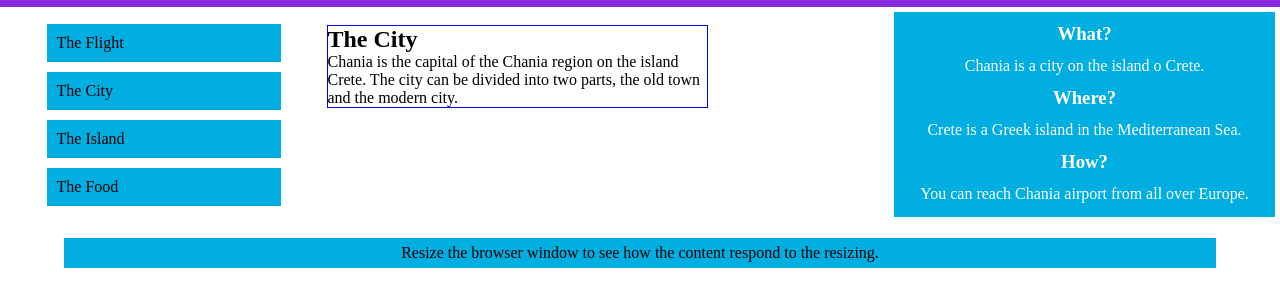
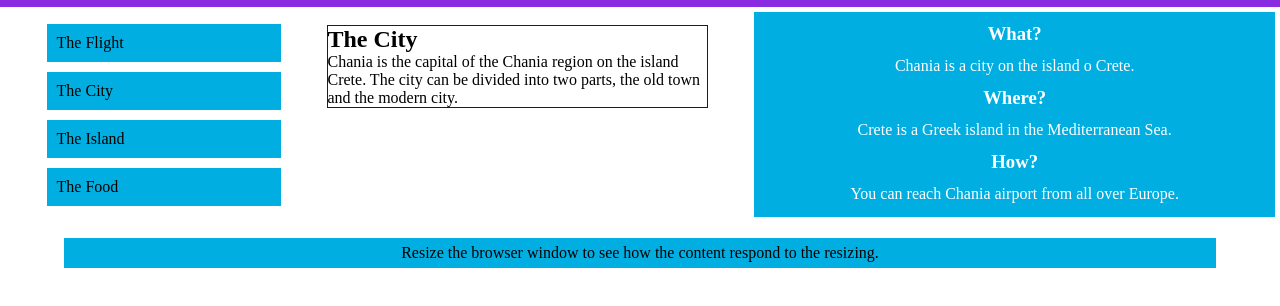
Before and after one commit to SakriyaDangol/M2D2A1, a plain HTML site: page index.html in a window 1280 px wide. Shown: the part 40-346 px from the top of the page. Drawn offline with Linux system fonts and the light colour scheme.

Commit message:
second commit

```diff
--- a/style.css
+++ b/style.css
@@ -122,7 +122,7 @@
         margin-top: 1%;
         margin: auto;
         background-color: rgb(0,174,225);
-        width: 30%;
+        width: 41%;
         text-align: center;
         padding: 0.5% 0%;
         color: white;
```
